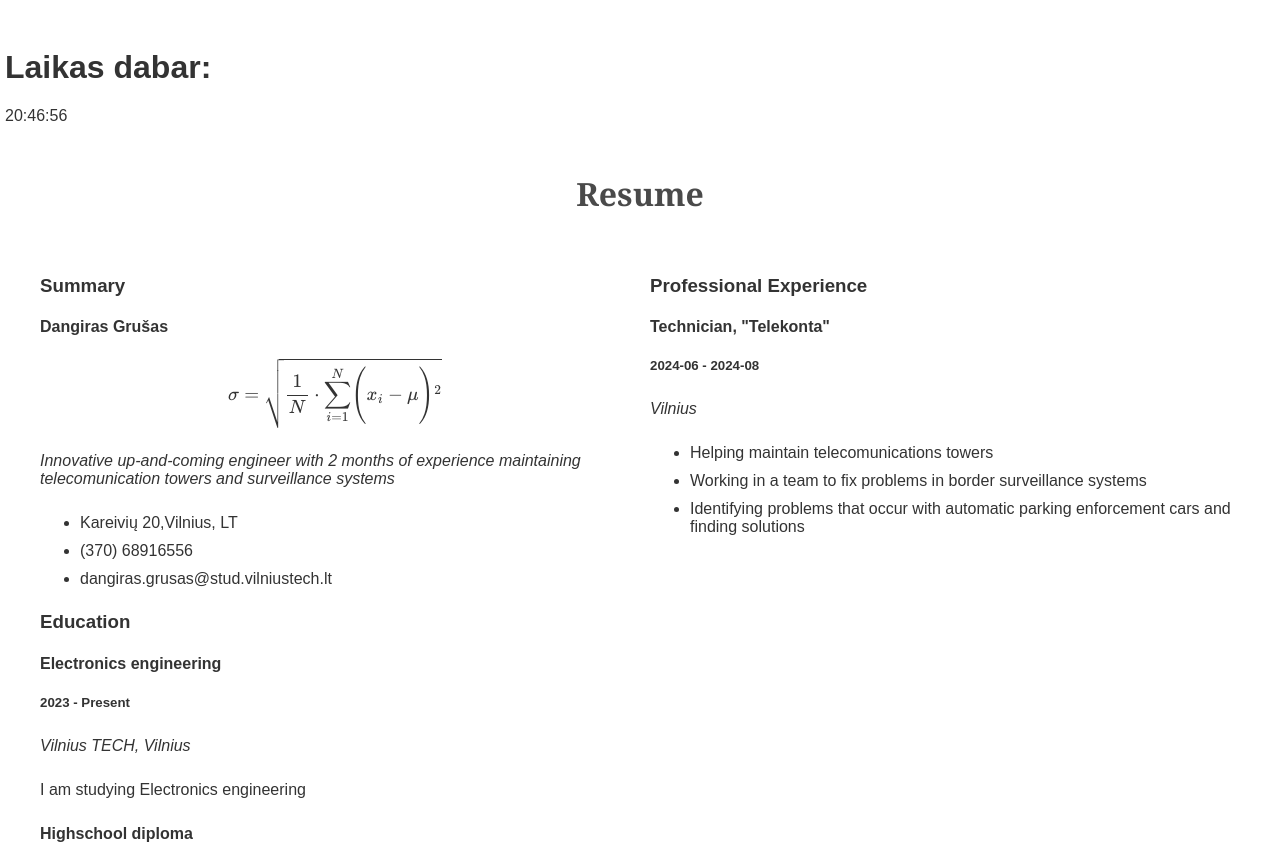
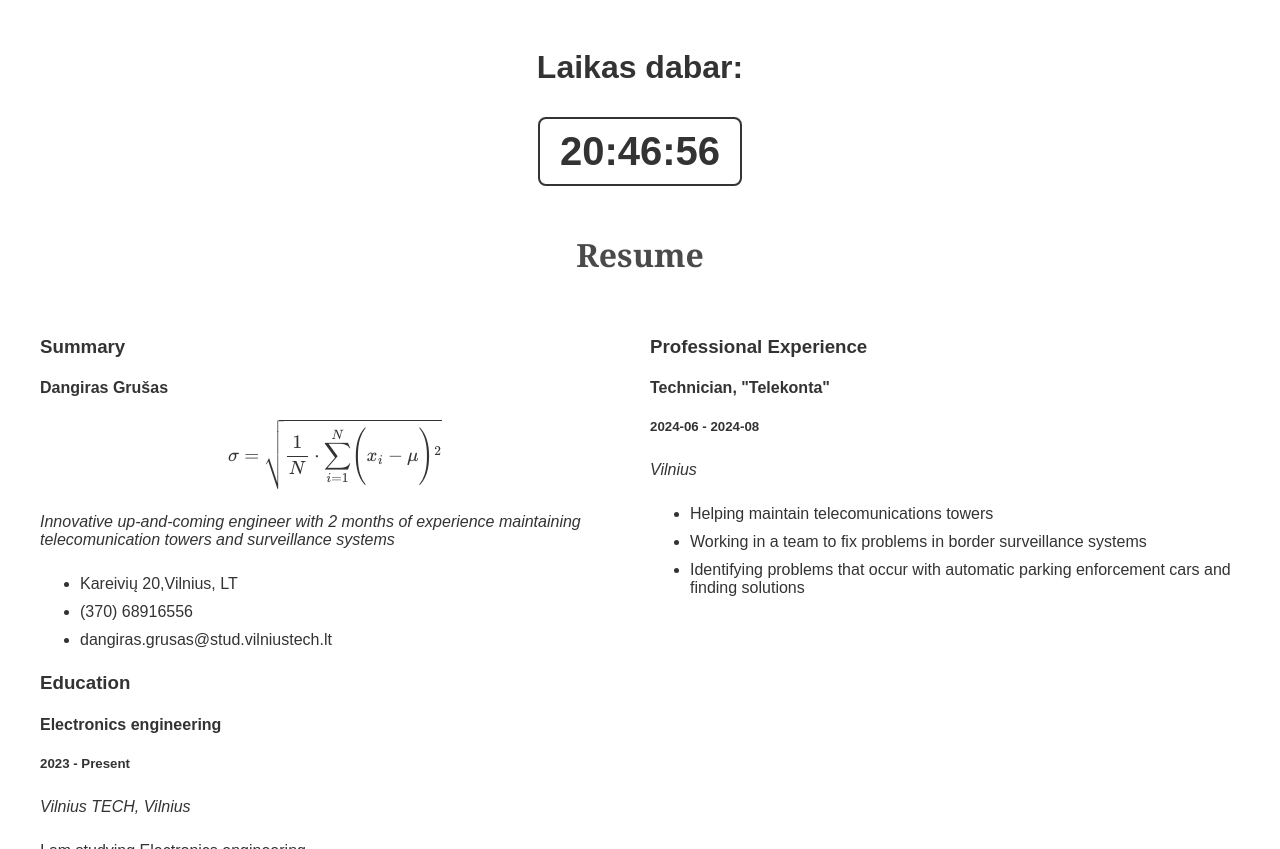
Before and after one commit to DangirasGrusas/DangirasGrusas.github.io, a plain HTML site: page index.html in a window 1280 px wide. Shown: the part 1396-2245 px from the top of the page. Drawn offline with nearby package versions, Linux system fonts and the light colour scheme.

Commit message:
Update style1.css

```diff
--- a/style1.css
+++ b/style1.css
@@ -206,6 +206,7 @@ body {
     font-size: 1rem;
     transition: color 0.3s ease;
 }
+
 .footer {
     background-color: var(--background-color);
     color: white;
@@ -240,13 +241,32 @@ body {
     color: var(--text-color);
     font-size: 1.5rem;
 }
+
 #fb_icon{
     width: 80px;
 }
+
 #x_icon{
     width: 80px;
     background-color: #fff;
 }
+
 #insta_icon{
     width: 80px;
 }
+
+.clock-container {
+    text-align: center;
+}
+
+#clock {
+    font-size: 2.5rem;
+    margin-top: 10px;
+    font-weight: bold;
+    color: (var(--text-color));
+    padding: 10px 20px;
+    border: 2px solid var(--text-color);
+    border-radius: 8px;
+    display: inline-block;
+    background-color: var(--background-color);
+}
```
